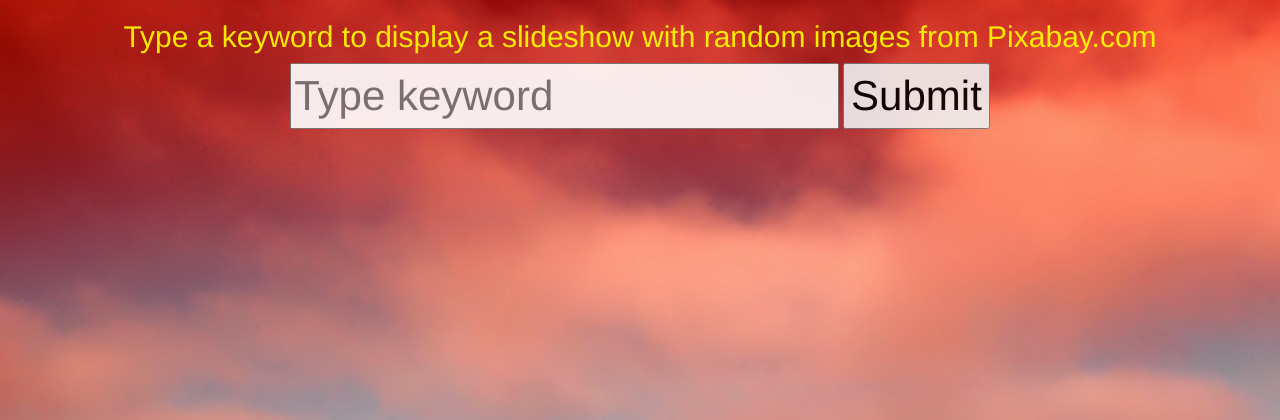
After one commit to BDog14157/brduncan, a PHP site: page /labs/lab4/index.php in a window 1280 px wide. The commit adds this page. Shown: the top 420 px of the page. Run offline with PHP 8.4, Linux system fonts and the light colour scheme; some libraries are stand-ins or nearby versions.

Commit message:
adding lab3

```diff
--- /dev/null
+++ b/labs/lab3/css/styles.css
@@ -0,0 +1,6 @@
+body{
+    text-align: center;
+}
+.ace{
+                border:yellow 2px solid;
+            }
--- /dev/null
+++ b/labs/lab4/css/styles.css
@@ -0,0 +1,16 @@
+    body{
+        opacity:0.9;
+        width:100%;
+        text-align:center;
+        color:yellow;
+    }
+
+    input {
+        font-size: 3em;
+        color: black;
+    }
+
+    #carousel-example-generic {
+         margin: 0 auto;
+         width: 700px;
+    }
--- /dev/null
+++ b/labs/lab4/index.php
@@ -0,0 +1,65 @@
+<?php
+
+$backgroundImage = "img/sea.jpg";
+
+?>
+
+<!DOCTYPE html>
+<html>
+    <head>
+        <title> Lab 4. Pixabay Slideshow </title>
+        <link href="https://maxcdn.bootstrapcdn.com/bootstrap/3.3.7/css/bootstrap.min.css" rel="stylesheet" integrity="sha384-BVYiiSIFeK1dGmJRAkycuHAHRg32OmUcww7on3RYdg4Va+PmSTsz/K68vbdEjh4u" crossorigin="anonymous">
+
+        <style>
+            @import url('css/styles.css');
+
+            body {
+                background-image: url('<?=$backgroundImage?>');
+            }
+
+        </style>
+
+    </head>
+    <body>
+
+       <?php
+
+       if (isset($_GET["keyword"]) ) { // is there a parameter called "keyword" as part of the URL
+         //echo  "keyword typed: " . $_GET["keyword"];
+
+         include 'api/pixabayAPI.php';
+         $imageURLs = getImageURLs($_GET['keyword']);
+         print_r($imageURLs);
+
+         //for loop 0-5 to display last 5 images in array
+         for ($i=0;$i<5;$i++){
+             $imageName = array_pop($imageURLs);
+             echo "<img src='$imageName' />";
+
+         }
+
+       }
+
+
+        if (!isset($imageURLs)) {  //if form hasn't been submitted
+
+          echo "<h2> Type a keyword to display a slideshow
+                with random images from Pixabay.com </h2>" ;
+
+        }
+
+        ?>
+
+
+
+        <form method="GET">
+
+            <input type="text" name="keyword" placeholder="Type keyword"/>
+            <input type="submit" />
+
+        </form>
+
+    <script src="https://ajax.googleapis.com/ajax/libs/jquery/3.2.1/jquery.min.js"></script>
+    <script src="https://maxcdn.bootstrapcdn.com/bootstrap/3.3.7/js/bootstrap.min.js" integrity="sha384-Tc5IQib027qvyjSMfHjOMaLkfuWVxZxUPnCJA7l2mCWNIpG9mGCD8wGNIcPD7Txa" crossorigin="anonymous"></script>
+    </body>
+</html>
```
Also changed, not shown: labs/lab3/index.php (+76 -24 lines), labs/lab4/api/pixabayAPI.php (added, +30 -0 lines), labs/lab4/img/sea.jpg (added).
